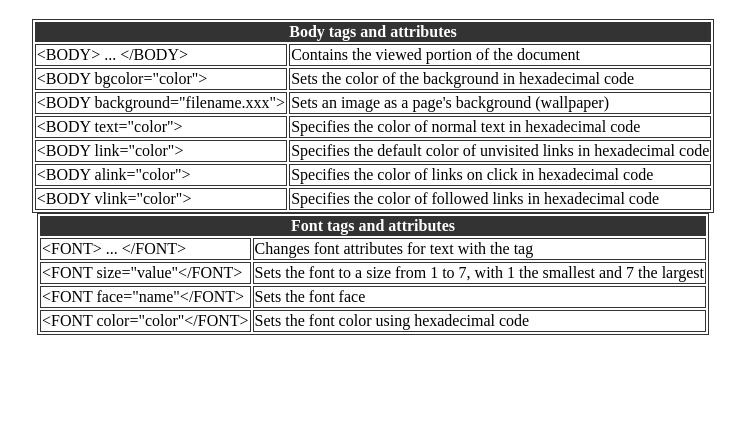
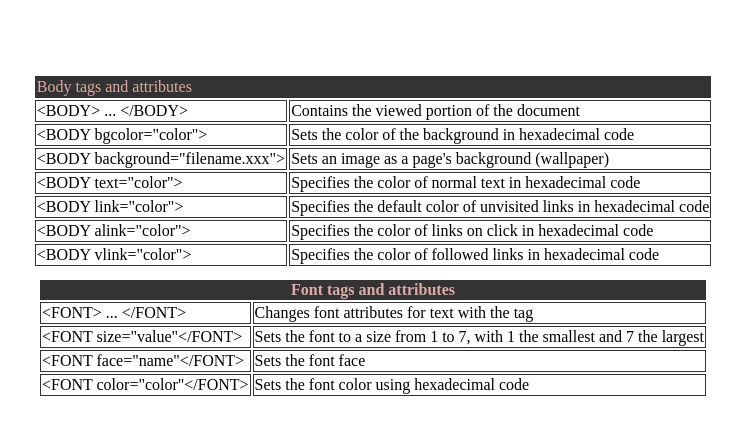
Before and after one commit to JosephGoIt/github-personal2, a plain HTML site: page index.html in a window 1280 px wide. Shown: the part 61-496 px from the top of the page, without its empty margins (267-1012 px from the left). Drawn offline with Linux system fonts and the light colour scheme.

Commit message:
Changed TH to TD
observe how TH and TD behaves

```diff
--- a/index.html
+++ b/index.html
@@ -9,7 +9,7 @@
             <table>
                 <thead>
                     <tr>
-                        <th colspan="2">Body tags and attributes</th>
+                        <td colspan="2">Body tags and attributes</td>
                     </tr>
                 </thead>
                 <tbody>
--- a/style.css
+++ b/style.css
@@ -1,11 +1,19 @@
 table,
+table{
+    margin: 5px;
+}
 td{
     border: 1px solid #333;
+    width: 420;
 }
 thead,
 tfoot{
     background-color: #333;
-    color: #fff;
+    color: #e0a9a9;
+
+}
+tbody{
+    width: max-content;
 }
 h1{
     text-align: center;
@@ -14,4 +22,5 @@ h1{
     display: flex;
     flex-wrap: wrap;
     justify-content: center;
+    padding-top: 50px;
 }
```
